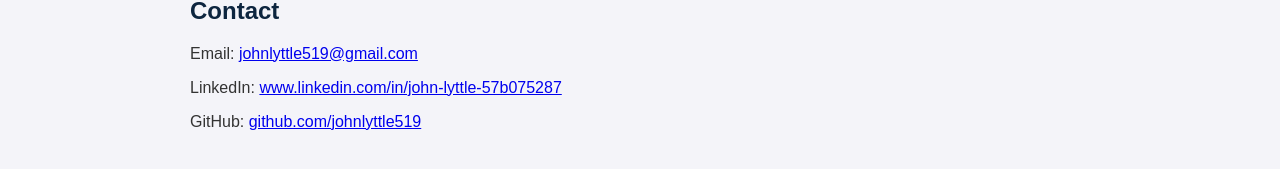
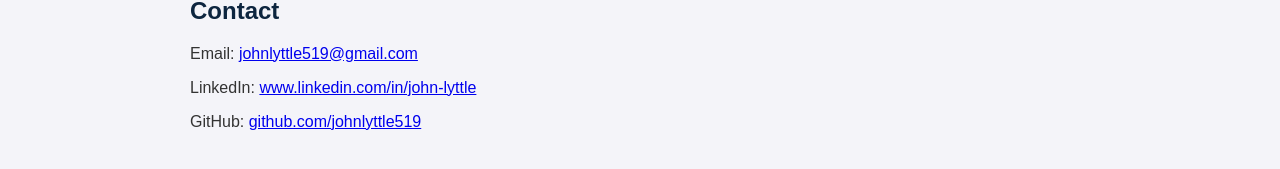
Before and after one commit to johnlyttle519/Johnlyttle519Portfolio, a plain HTML site: page index.html in a window 1280 px wide. Shown: the part 1415-1584 px from the top of the page. Drawn offline with Linux system fonts and the light colour scheme.

Commit message:
Update index.html

```diff
--- a/index.html
+++ b/index.html
@@ -69,7 +69,7 @@
   <section id="contact">
     <h2>Contact</h2>
     <p>Email: <a href="mailto:johnlyttle519@gmail.com">johnlyttle519@gmail.com</a></p>
-    <p>LinkedIn: <a href="www.linkedin.com/in/john-lyttle-57b075287" target="_blank">www.linkedin.com/in/john-lyttle-57b075287</a></p>
+    <p>LinkedIn: <a href="https://www.linkedin.com/public-profile/settings?trk=d_flagship3_profile_self_view_public_profile" target="_blank">www.linkedin.com/in/john-lyttle</a></p>
     <p>GitHub: <a href="https://github.com/johnlyttle519" target="_blank">github.com/johnlyttle519</a></p>
   </section>
 
```
